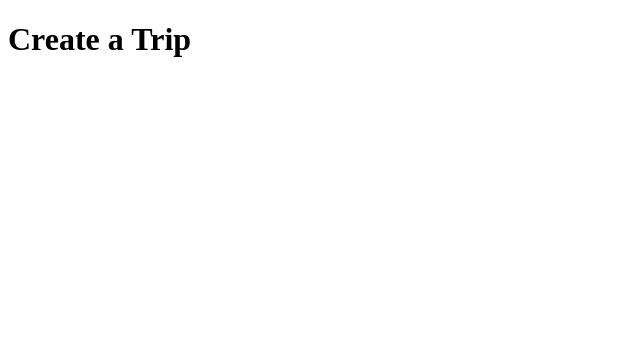
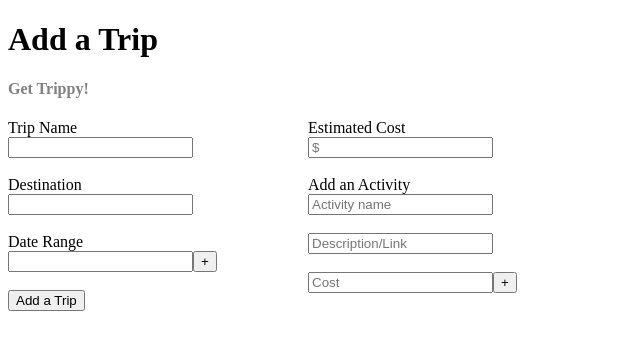
Before and after one commit to tabithahsia/Tripmates, a React app: page /createTrip in a window 1280 px wide. Shown: the top 350 px of the page, without its empty margins (0-640 px from the left). Built offline with nearby package versions, Linux system fonts and the light colour scheme.

Commit message:
Completed view for CreateTrip component

```diff
--- a/client/src/components/CreateTrip.jsx
+++ b/client/src/components/CreateTrip.jsx
@@ -11,8 +11,44 @@ class CreateTrip extends React.Component {
     return (
 
       <div>
-        <h1>Create a Trip</h1>
+        <h1 id="createTripHeader">Add a Trip</h1>
+        <h4 id="createTripSubheader">Get Trippy!</h4>
+
+      <form id="createTripParent">
+      <div id="firstHalf">
+          <label>
+            Trip Name <br/>
+            <input name="tripName" type="text" />
+          </label> <br/><br/>
+
+          <label>
+            Destination <br/>
+            <input name="tripName" type="text" /><br/><br/>
+          </label>
+
+          <label>
+            Date Range <br/>
+            <input name="dateRange" type ="text"/><input type="submit" value="+"/><br/><br/>
+          </label>
       </div>
+      <div id="secondHalf">
+           <label>
+            Estimated Cost <br/>
+            <input name="estimatedCost" type="text" placeholder="$"/><br/><br/>
+          </label>
+
+          <label>
+          Add an Activity <br/>
+            <input name="activity" type ="text" placeholder="Activity name"/><br/><br/>
+            <input name="activity" type ="text" placeholder="Description/Link"/><br/><br/>
+            <input name="activity" type ="text" placeholder="Cost"/><input type="submit" value="+"/><br/><br/>
+          </label>
+      </div> <br/>
+   </form>
+
+          <input type="submit" value="Add a Trip" />
+      </div>
+
 
     )
   }
--- a/public/styles/styles.css
+++ b/public/styles/styles.css
@@ -1,5 +1,9 @@
+
+
 #headercontainer {
     height: 150px;
+    font-family: 'Montserrat', sans-serif;
+
 }
 
 
@@ -15,3 +19,24 @@
     text-align: center;
     margin: auto;
 }
+
+#createTripHeader {
+}
+
+#createTripSubheader {
+	color: grey;
+}
+#createTripParent {
+	padding: 0 auto;
+	width: 600px;
+}
+
+#firstHalf {
+	float: left;
+	width: 300px;
+}
+
+#secondHalf {
+	float: right;
+	width: 300px;
+}
```
